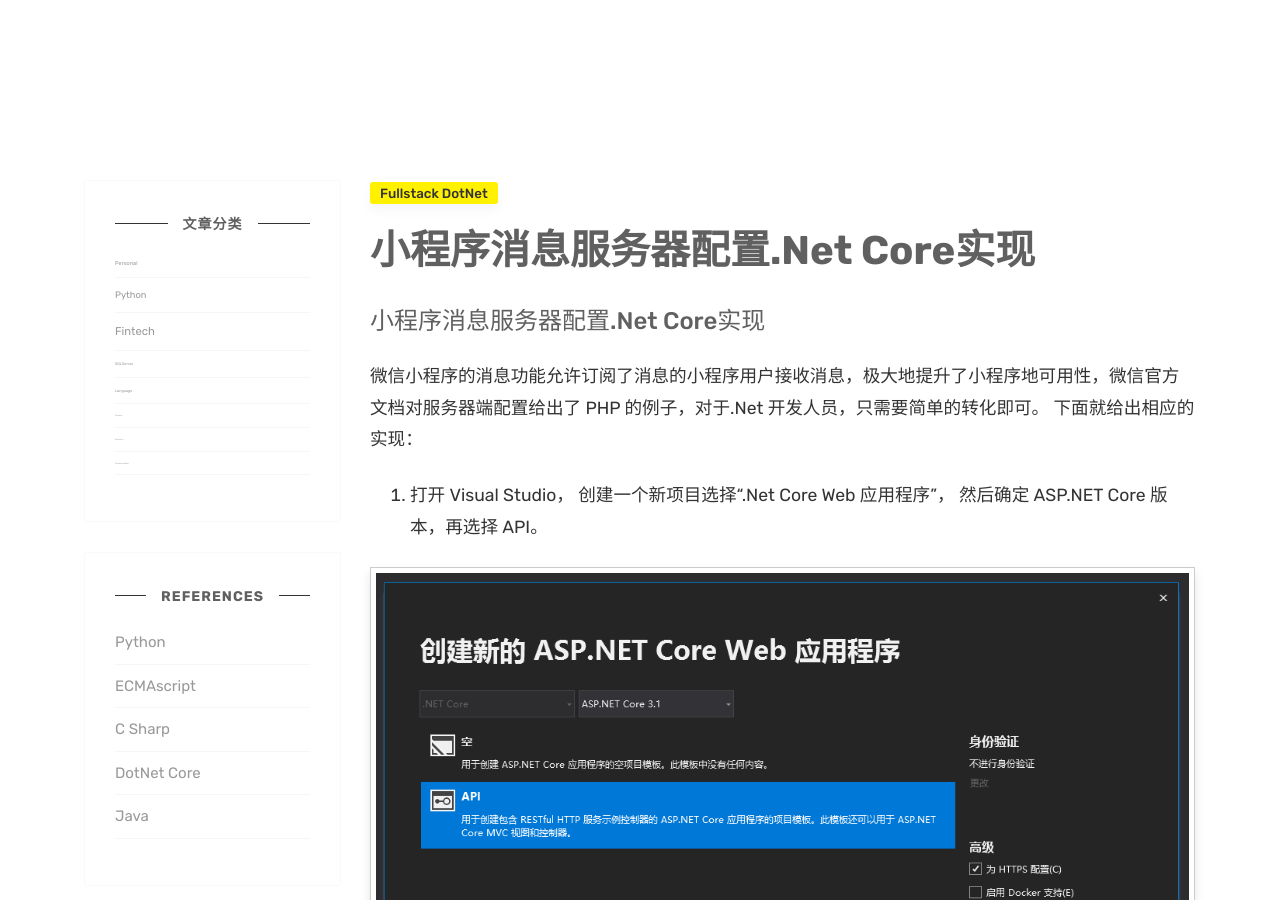
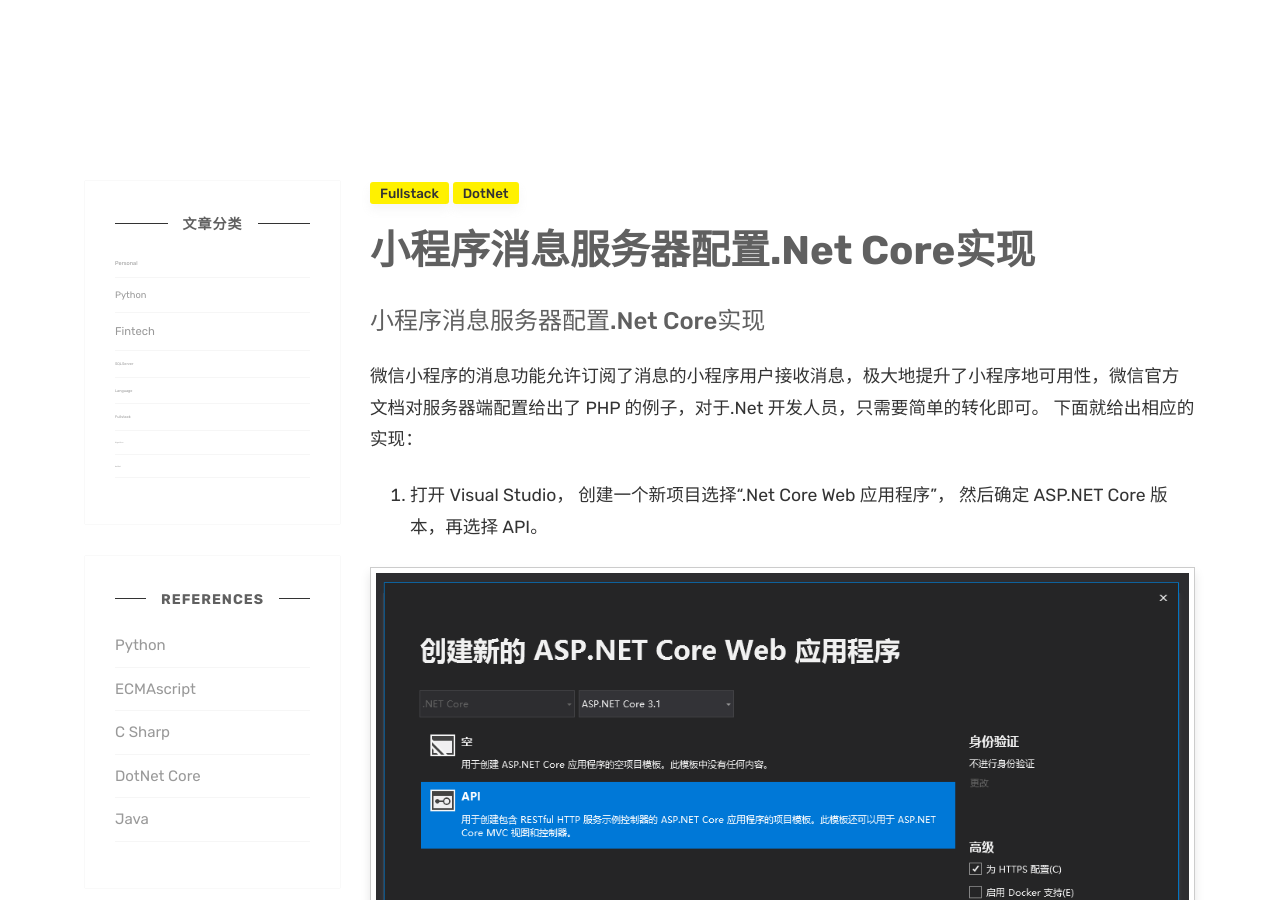
Before and after one commit to yxdt/yxdt.github.io, a Jekyll site: the page built from _posts/2020-06-20-weChat-message-server-config.markdown, in a window 1280 px wide and 900 px high. Built offline with Jekyll 4.4.1, drawn with Linux system fonts in a browser that asks for light colours; comment, search, counter and statistics services are not loaded.

Commit message:
minor fix

```diff
--- a/_posts/2020-06-20-weChat-message-server-config.markdown
+++ b/_posts/2020-06-20-weChat-message-server-config.markdown
@@ -2,7 +2,7 @@
 layout: post
 title: 小程序消息服务器配置.Net Core实现
 date: 2020-06-20 10:12:29 +0800
-categories: [Fullstack dotNet]
+categories: [Fullstack, dotNet]
 tag: [dotNet, weChat, C#]
 ---
 
```
